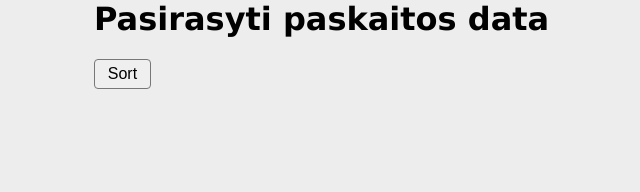
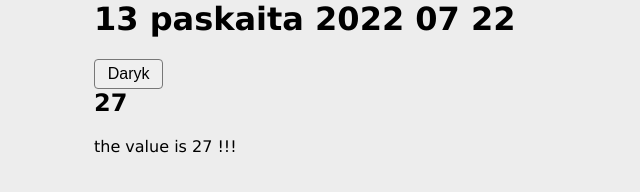
Before and after one commit to lauramano/javaScript_13_07_22, a plain HTML site: page index.html in a window 1280 px wide. Shown: the whole page, without its empty margins (116-756 px from the left). Drawn offline with Linux system fonts and the light colour scheme.

Commit message:
be colbac

```diff
--- a/index.html
+++ b/index.html
@@ -4,15 +4,16 @@
     <meta charset="UTF-8" />
     <meta http-equiv="X-UA-Compatible" content="IE=edge" />
     <meta name="viewport" content="width=device-width, initial-scale=1.0" />
-    <title>Pasirasyti paskaitos data</title>
+    <title>13 paskaita 2022 07 22</title>
     <script src="./js/main.js" defer></script>
     <link rel="stylesheet" href="./css/style.css" />
   </head>
   <body>
     <div class="container">
-      <h1>Pasirasyti paskaitos data</h1>
-      <button id="btn">Sort</button>
-      <div id="app"></div>
+      <h1>13 paskaita 2022 07 22</h1>
+      <button id="btn">Daryk</button>
+      <h2 id="h2"></h2>
+      <p id="para"></p>
     </div>
   </body>
 </html>
--- a/js/main.js
+++ b/js/main.js
@@ -1,2 +1,27 @@
 'use strict';
 console.log('labas main.js');
+
+function displayH2(str) {
+    const h2El = document.getElementById('h2');
+    h2El.textContent = str;
+}
+
+function displayAsParagraf(value){
+    const paraEl = document.getElementById('para');
+    paraEl.textContent = `the value is ${value} !!!`;
+}
+
+displayH2('Labas pasauli');
+
+function myPower(num){
+const rezult = num ** 3;
+return rezult;
+}
+const rezult = myPower(3);   // nuoseklesnis budas
+
+displayH2(rezult);
+displayAsParagraf(rezult);
+
+// displayH2(myPower(3));    // matrioska
+console.log('funkcija my power', displayH2);
+// kai iskvieciam funkcija ir nepaduodam argumento, gauname funkcijos aprasyma 'displayH2(myPower);'
```
